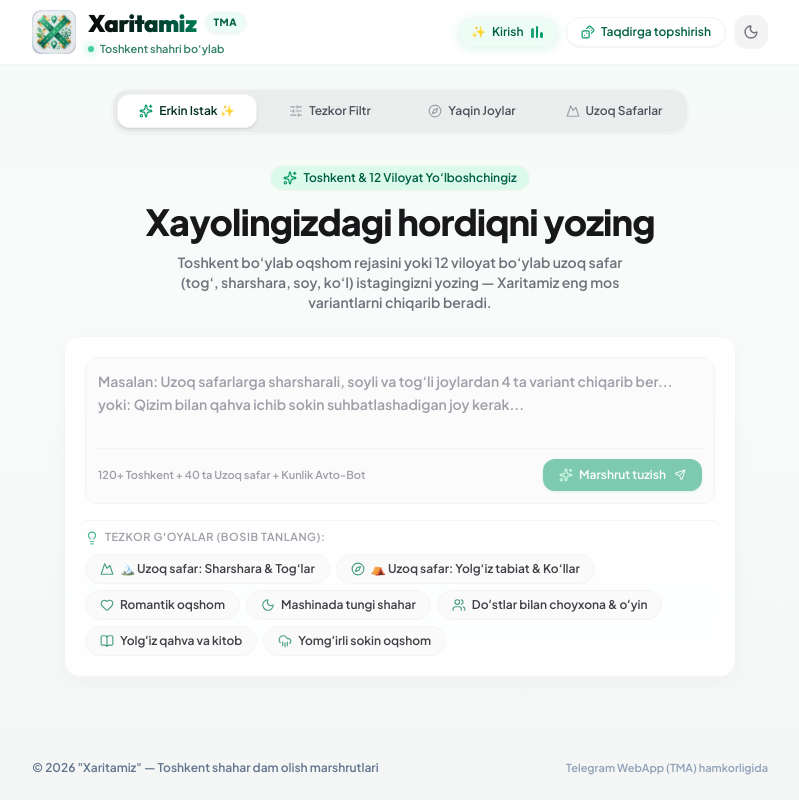
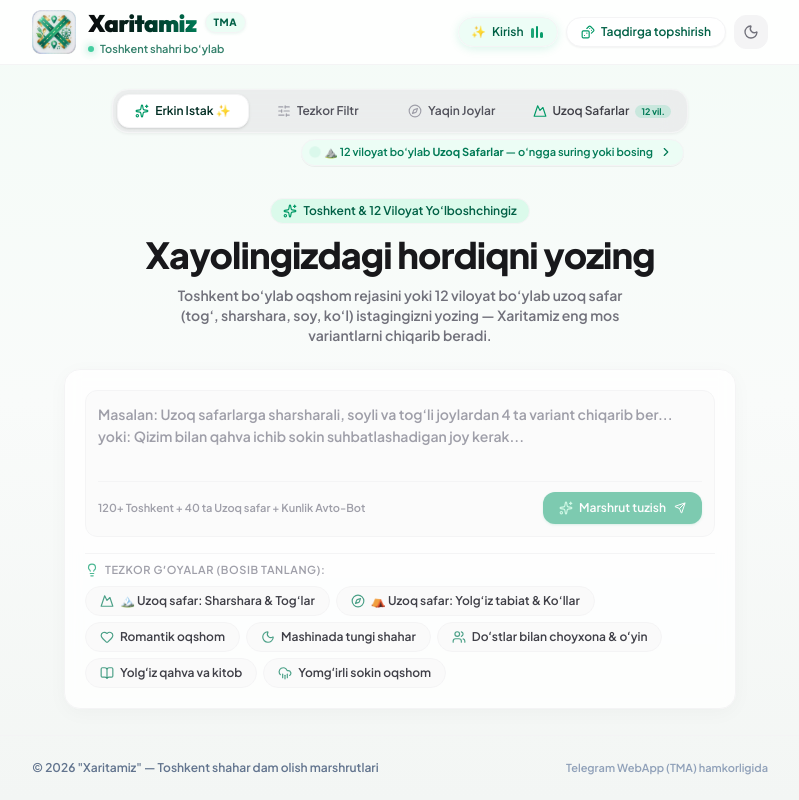
Before and after one commit to ShukurullohMamadaliyev/xaritamiz, a Next.js app: page / in a window 1280 px wide. Shown: the whole page, without its empty margins (240-1039 px from the left). Built offline with nearby package versions, Linux system fonts and the light colour scheme.

Commit message:
feat: add visual scroll cues, auto-peek animation, and floating indicator for Uzoq Safarlar tab

```diff
--- a/src/app/page.tsx
+++ b/src/app/page.tsx
@@ -1,6 +1,6 @@
 'use client';
 
-import React, { useState, useEffect } from 'react';
+import React, { useState, useEffect, useRef } from 'react';
 import { Navbar } from '../components/Navbar';
 import { QuizFilter } from '../components/QuizFilter';
 import { RouteResult } from '../components/RouteResult';
@@ -19,7 +19,7 @@ import {
 import { generateRoute, generateSurpriseRoute, swapStopInRoute } from '../lib/routeGenerator';
 import { triggerHaptic } from '../lib/utils';
 import { detectMoodFromCategory, detectMoodFromFilter, detectMoodFromRoute, MusicMood } from '../lib/musicMood';
-import { Sparkles, Compass, MapPin, ArrowRight, Trash2, Bot, SlidersHorizontal, Mountain } from 'lucide-react';
+import { Sparkles, Compass, MapPin, ArrowRight, Trash2, Bot, SlidersHorizontal, Mountain, ChevronRight, ChevronLeft } from 'lucide-react';
 
 export default function Home() {
   const [darkMode, setDarkMode] = useState(false);
@@ -27,6 +27,53 @@ export default function Home() {
   const [currentRoute, setCurrentRoute] = useState<RoutePlan | null>(null);
   const [musicMood, setMusicMood] = useState<MusicMood>('welcome');
   const [moodRevision, setMoodRevision] = useState<number>(0);
+
+  // Yuqori tablar scroll ko'rsatkichi uchun state va ref
+  const tabsScrollRef = useRef<HTMLDivElement | null>(null);
+  const longTripsBtnRef = useRef<HTMLButtonElement | null>(null);
+  const [canScrollRight, setCanScrollRight] = useState(true);
+  const [canScrollLeft, setCanScrollLeft] = useState(false);
+  const [hasSeenLongTrips, setHasSeenLongTrips] = useState(false);
+
+  const updateTabsScrollState = () => {
+    const el = tabsScrollRef.current;
+    if (!el) return;
+    const maxScroll = el.scrollWidth - el.clientWidth;
+    setCanScrollLeft(el.scrollLeft > 8);
+    setCanScrollRight(maxScroll > 6 && el.scrollLeft < maxScroll - 8);
+  };
+
+  // Kirganda foydalanuvchiga o'ng tomonda "Uzoq Safarlar" borligini bildirish uchun yumshoq "peek" animatsiyasi
+  useEffect(() => {
+    const el = tabsScrollRef.current;
+    if (!el) return;
+    updateTabsScrollState();
+
+    const handleResize = () => updateTabsScrollState();
+    window.addEventListener('resize', handleResize);
+
+    // 700ms dan keyin o'ngga sal surib ko'rsatib, keyin qaytaramiz
+    const peekForwardTimer = setTimeout(() => {
+      if (!tabsScrollRef.current) return;
+      const maxScroll = tabsScrollRef.current.scrollWidth - tabsScrollRef.current.clientWidth;
+      if (maxScroll > 10) {
+        tabsScrollRef.current.scrollTo({ left: maxScroll, behavior: 'smooth' });
+      }
+    }, 700);
+
+    const peekBackTimer = setTimeout(() => {
+      if (!tabsScrollRef.current) return;
+      if (activeTab === 'ai' || activeTab === 'generator') {
+        tabsScrollRef.current.scrollTo({ left: 0, behavior: 'smooth' });
+      }
+    }, 2000);
+
+    return () => {
+      window.removeEventListener('resize', handleResize);
+      clearTimeout(peekForwardTimer);
+      clearTimeout(peekBackTimer);
+    };
+  }, []);
 
   const handleMoodChange = (nextMood: MusicMood) => {
     setMusicMood(nextMood);
@@ -235,17 +282,40 @@ export default function Home() {
         ) : (
           <div className="space-y-6">
 
-            {/* 4 Rejimli Segmented Control Tab — O'ngga scroll bo'ladigan */}
-            <div className="bg-zinc-200/60 dark:bg-slate-800/80 p-1 rounded-2xl flex items-center gap-1 overflow-x-auto no-scrollbar border border-zinc-200/50 dark:border-slate-700/60 backdrop-blur-md max-w-xl mx-auto shadow-[0_1px_3px_rgba(0,0,0,0.06)]">
-
-              {/* Tab 1: Erkin Istak */}
+            {/* 4 Rejimli Segmented Control Tab — O'ngga scroll bo'ladigan + Vizual ko'rsatkichlar */}
+            <div className="max-w-xl mx-auto space-y-1.5">
+              <div className="relative">
+                {/* Chapga qaytish ko'rsatkichi (o'ngga scroll qilinganda chiqadi) */}
+                {canScrollLeft && (
                   <button
                     type="button"
                     onClick={() => {
                       triggerHaptic('light');
+                      tabsScrollRef.current?.scrollTo({ left: 0, behavior: 'smooth' });
+                    }}
+                    aria-label="Chapga surish"
+                    className="sm:hidden absolute left-0 top-0 bottom-0 z-10 pl-1 pr-2.5 flex items-center bg-gradient-to-r from-zinc-200 via-zinc-200/90 to-transparent dark:from-slate-800 dark:via-slate-800/90 rounded-l-2xl text-zinc-700 dark:text-slate-200"
+                  >
+                    <span className="w-6 h-6 rounded-full bg-white/95 dark:bg-slate-900/95 shadow-md border border-zinc-200/80 dark:border-slate-700 flex items-center justify-center">
+                      <ChevronLeft className="w-3.5 h-3.5 text-emerald-600 dark:text-emerald-400" />
+                    </span>
+                  </button>
+                )}
+
+                <div
+                  ref={tabsScrollRef}
+                  onScroll={updateTabsScrollState}
+                  className="bg-zinc-200/60 dark:bg-slate-800/80 p-1 rounded-2xl flex items-center gap-1 overflow-x-auto no-scrollbar border border-zinc-200/50 dark:border-slate-700/60 backdrop-blur-md shadow-[0_1px_3px_rgba(0,0,0,0.06)] scroll-smooth"
+                >
+                  {/* Tab 1: Erkin Istak */}
+                  <button
+                    type="button"
+                    onClick={(e) => {
+                      triggerHaptic('light');
                       setActiveTab('ai');
+                      e.currentTarget.scrollIntoView({ behavior: 'smooth', inline: 'center', block: 'nearest' });
                     }}
-                className={`shrink-0 whitespace-nowrap flex-1 py-2 px-3 rounded-xl text-xs font-semibold flex items-center justify-center gap-1.5 transition-all cursor-pointer ${
+                    className={`shrink-0 whitespace-nowrap flex-1 py-2 px-2.5 sm:px-3 rounded-xl text-xs font-semibold flex items-center justify-center gap-1.5 transition-all cursor-pointer ${
                       activeTab === 'ai'
                         ? 'bg-white dark:bg-slate-900 text-emerald-950 dark:text-emerald-300 shadow-sm border border-zinc-100/80 dark:border-white/[0.06]'
                         : 'text-zinc-600 hover:text-zinc-900 dark:text-gray-400 dark:hover:text-gray-200 font-medium'
@@ -258,11 +328,12 @@ export default function Home() {
                   {/* Tab 2: 4 Bosqichli Tezkor Filtr */}
                   <button
                     type="button"
-                onClick={() => {
+                    onClick={(e) => {
                       triggerHaptic('light');
                       setActiveTab('generator');
+                      e.currentTarget.scrollIntoView({ behavior: 'smooth', inline: 'center', block: 'nearest' });
                     }}
-                className={`shrink-0 whitespace-nowrap flex-1 py-2 px-3 rounded-xl text-xs font-semibold flex items-center justify-center gap-1.5 transition-all cursor-pointer ${
+                    className={`shrink-0 whitespace-nowrap flex-1 py-2 px-2.5 sm:px-3 rounded-xl text-xs font-semibold flex items-center justify-center gap-1.5 transition-all cursor-pointer ${
                       activeTab === 'generator'
                         ? 'bg-white dark:bg-slate-900 text-emerald-950 dark:text-emerald-300 shadow-sm border border-zinc-100/80 dark:border-white/[0.06]'
                         : 'text-zinc-600 hover:text-zinc-900 dark:text-gray-400 dark:hover:text-gray-200 font-medium'
@@ -275,11 +346,12 @@ export default function Home() {
                   {/* Tab 3: Menga Yaqin Joylar */}
                   <button
                     type="button"
-                onClick={() => {
+                    onClick={(e) => {
                       triggerHaptic('light');
                       setActiveTab('radar');
+                      e.currentTarget.scrollIntoView({ behavior: 'smooth', inline: 'center', block: 'nearest' });
                     }}
-                className={`shrink-0 whitespace-nowrap flex-1 py-2 px-3 rounded-xl text-xs font-semibold flex items-center justify-center gap-1.5 transition-all cursor-pointer ${
+                    className={`shrink-0 whitespace-nowrap flex-1 py-2 px-2.5 sm:px-3 rounded-xl text-xs font-semibold flex items-center justify-center gap-1.5 transition-all cursor-pointer ${
                       activeTab === 'radar'
                         ? 'bg-white dark:bg-slate-900 text-emerald-950 dark:text-emerald-300 shadow-sm border border-zinc-100/80 dark:border-white/[0.06]'
                         : 'text-zinc-600 hover:text-zinc-900 dark:text-gray-400 dark:hover:text-gray-200 font-medium'
@@ -291,22 +363,77 @@ export default function Home() {
 
                   {/* Tab 4: Uzoq Safarlar (12 viloyat) */}
                   <button
+                    ref={longTripsBtnRef}
+                    type="button"
+                    onClick={(e) => {
+                      triggerHaptic('medium');
+                      setActiveTab('long_trips');
+                      setHasSeenLongTrips(true);
+                      handleMoodChange('quiet_nature');
+                      e.currentTarget.scrollIntoView({ behavior: 'smooth', inline: 'center', block: 'nearest' });
+                    }}
+                    className={`shrink-0 whitespace-nowrap flex-1 py-2 px-2.5 sm:px-3 rounded-xl text-xs font-semibold flex items-center justify-center gap-1.5 transition-all cursor-pointer relative ${
+                      activeTab === 'long_trips'
+                        ? 'bg-white dark:bg-slate-900 text-emerald-950 dark:text-emerald-300 shadow-sm border border-zinc-100/80 dark:border-white/[0.06]'
+                        : 'text-zinc-700 hover:text-zinc-900 dark:text-gray-300 dark:hover:text-white font-semibold'
+                    }`}
+                  >
+                    <Mountain className={`w-3.5 h-3.5 ${activeTab === 'long_trips' ? 'text-emerald-600 dark:text-emerald-400' : 'text-emerald-600 dark:text-emerald-400'}`} />
+                    <span>Uzoq Safarlar</span>
+                    <span className="px-1.5 py-0.5 text-[9px] font-bold rounded-full bg-emerald-500/15 text-emerald-700 dark:bg-emerald-500/25 dark:text-emerald-300 leading-none">
+                      12 vil.
+                    </span>
+                  </button>
+                </div>
+
+                {/* O'ng tomonda Uzoq Safarlar borligini bildiruvchi suzuvchi tugma (mobil uchun) */}
+                {canScrollRight && (
+                  <button
                     type="button"
                     onClick={() => {
                       triggerHaptic('medium');
+                      const el = tabsScrollRef.current;
+                      if (el) {
+                        el.scrollTo({ left: el.scrollWidth, behavior: 'smooth' });
+                      }
                       setActiveTab('long_trips');
+                      setHasSeenLongTrips(true);
                       handleMoodChange('quiet_nature');
                     }}
-                className={`shrink-0 whitespace-nowrap flex-1 py-2 px-3 rounded-xl text-xs font-semibold flex items-center justify-center gap-1.5 transition-all cursor-pointer ${
-                  activeTab === 'long_trips'
-                    ? 'bg-white dark:bg-slate-900 text-emerald-950 dark:text-emerald-300 shadow-sm border border-zinc-100/80 dark:border-white/[0.06]'
-                    : 'text-zinc-600 hover:text-zinc-900 dark:text-gray-400 dark:hover:text-gray-200 font-medium'
-                }`}
+                    aria-label="Uzoq Safarlar bo'limiga o'tish"
+                    className="sm:hidden absolute right-0 top-0 bottom-0 z-10 pl-3 pr-1 flex items-center bg-gradient-to-l from-zinc-200 via-zinc-200/95 to-transparent dark:from-slate-800 dark:via-slate-800/95 rounded-r-2xl cursor-pointer"
                   >
-                <Mountain className={`w-3.5 h-3.5 ${activeTab === 'long_trips' ? 'text-emerald-600 dark:text-emerald-400' : 'text-zinc-400'}`} />
-                <span>Uzoq Safarlar</span>
+                    <span className="flex items-center gap-0.5 px-2 py-1 rounded-xl bg-emerald-600 text-white text-[10px] font-bold shadow-md shadow-emerald-600/25 animate-pulse">
+                      <Mountain className="w-3 h-3" />
+                      <ChevronRight className="w-3.5 h-3.5 -ml-0.5" />
+                    </span>
                   </button>
+                )}
+              </div>
 
+              {/* Kichik ishora yozuvi — foydalanuvchi o'ngda "Uzoq Safarlar" borligini darhol bilishi uchun */}
+              {activeTab !== 'long_trips' && (
+                <div className="flex justify-end px-1">
+                  <button
+                    type="button"
+                    onClick={() => {
+                      triggerHaptic('medium');
+                      const el = tabsScrollRef.current;
+                      if (el) {
+                        el.scrollTo({ left: el.scrollWidth, behavior: 'smooth' });
+                      }
+                      setActiveTab('long_trips');
+                      setHasSeenLongTrips(true);
+                      handleMoodChange('quiet_nature');
+                    }}
+                    className="group inline-flex items-center gap-1.5 text-[11px] font-medium text-emerald-700 dark:text-emerald-400 hover:text-emerald-800 dark:hover:text-emerald-300 bg-emerald-50/90 dark:bg-emerald-950/50 border border-emerald-200/70 dark:border-emerald-800/60 px-2.5 py-1 rounded-full shadow-2xs transition cursor-pointer"
+                  >
+                    <span className="w-1.5 h-1.5 rounded-full bg-emerald-500 animate-ping" />
+                    <span>⛰️ 12 viloyat bo‘ylab <b>Uzoq Safarlar</b> — o‘ngga suring yoki bosing</span>
+                    <ChevronRight className="w-3.5 h-3.5 transition-transform group-hover:translate-x-0.5" />
+                  </button>
+                </div>
+              )}
             </div>
 
 
```
Lines whose indentation alone changed are shown as unchanged.
